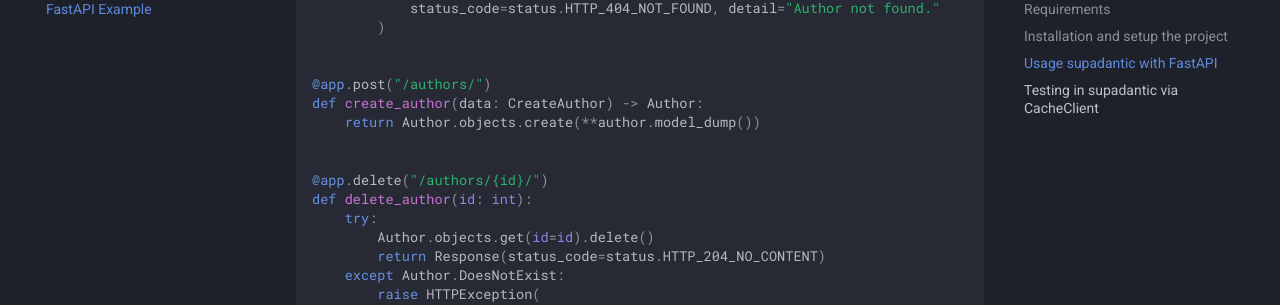
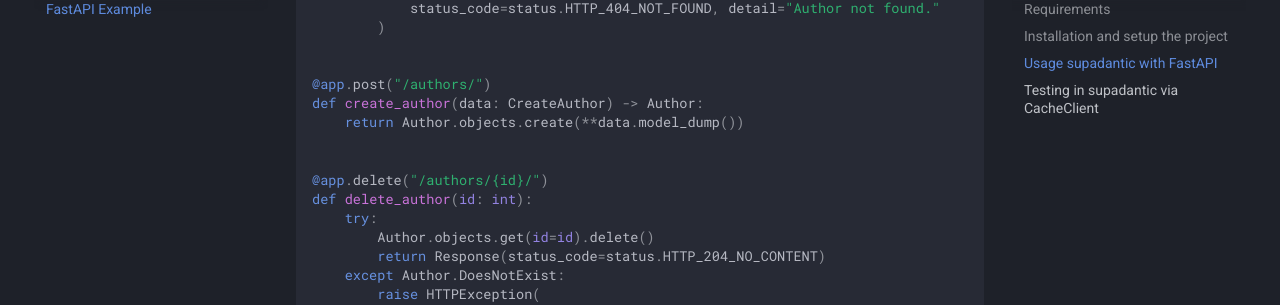
Before and after one commit to makridenko/supadantic, an MkDocs documentation site: the page built from docs/fast_api_usage.md, in a window 1280 px wide and 1400 px high, scrolled down 2113 px. Shown: the part 147-452 px from the top of the window. Built offline with MkDocs 1.6.1 and Material for MkDocs 9.7.7, drawn with Linux system fonts in a browser that asks for light colours; comment, search, counter and statistics services are not loaded.

Commit message:
refactored Usage, Testing sections

```diff
--- a/docs/fast_api_usage.md
+++ b/docs/fast_api_usage.md
@@ -83,7 +83,7 @@
 
 @app.post("/authors/")
 def create_author(data: CreateAuthor) -> Author:
-    return Author.objects.create(**author.model_dump())
+    return Author.objects.create(**data.model_dump())
 
 
 @app.delete("/authors/{id}/")
@@ -141,7 +141,7 @@
         raise HTTPException(
             status_code=status.HTTP_404_NOT_FOUND, detail="Author not found."
         )
-    return Book.objects.create(**book.model_dump(), author_id=author_id)
+    return Book.objects.create(**data.model_dump(), author_id=author_id)
 
 
 @app.patch("/authors/{author_id}/books/{id}/")
@@ -196,7 +196,7 @@
 
 @pytest.fixture(scope="session", autouse=True)
 def mock_db_client():
-    with patch.object(BaseSBModel, "db_client", return_value=CacheClient:
+    with patch.object(BaseSBModel, "db_client", return_value=CacheClient):
         yield
 
 
@@ -285,7 +285,7 @@
         assert response.status_code == 204
         assert not Author.objects.filter(id=author.id).exists()
 
-    def test_delete_author_not_found(self, test_api_client: 'TestClient':
+    def test_delete_author_not_found(self, test_api_client: 'TestClient'):
         # Act
         response = test_api_client.delete("/authors/9999/")
 
```
